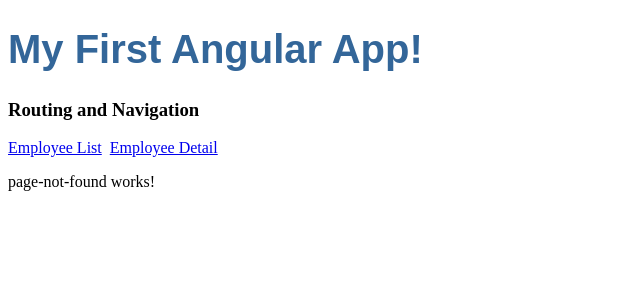
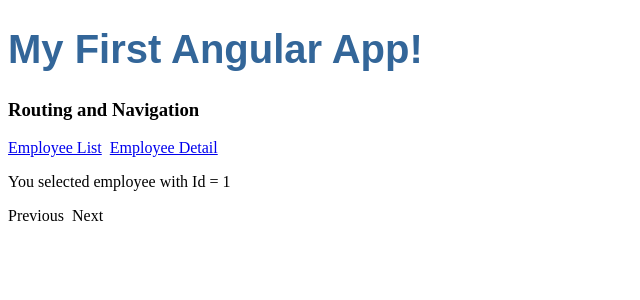
Before and after one commit to hmudimi/Angular6, an Angular app: page /employeedetail/1 in a window 1280 px wide. Shown: the top 300 px of the page, without its empty margins (0-640 px from the left). Built offline with nearby package versions, Linux system fonts and the light colour scheme.

Commit message:
paramMap observable implemnetation

```diff
--- a/src/app/app.routing-module.ts
+++ b/src/app/app.routing-module.ts
@@ -12,7 +12,7 @@
     //other paths
     {path: 'employeeslist', component: EmployeeListComponent},
     {path: 'employeedetail', component: EmployeeDetailComponent},
-    {path: 'particularEmployeeDetail/:id', component: ParticularEmployeeDetailComponent},
+    {path: 'employeedetail/:id', component: ParticularEmployeeDetailComponent},
 
     //If path doesn't exist
     {path: "**", component: PageNotFoundComponent}
--- a/src/app/employee-list/employee-list.component.ts
+++ b/src/app/employee-list/employee-list.component.ts
@@ -20,7 +20,7 @@
   }
 
   onSelect(employee) {
-    this.router.navigate(['/particularEmployeeDetail', employee.id]);
+    this.router.navigate(['/employeedetail', employee.id]);
   }
 
 }
--- a/src/app/particular-employee-detail/particular-employee-detail.component.html
+++ b/src/app/particular-employee-detail/particular-employee-detail.component.html
@@ -1,3 +1,6 @@
 <p>
   You selected employee with Id = {{employeeId}}
 </p>
+
+<a (click)="goPrevious()">Previous</a>&nbsp;
+<a (click)="goNext()">Next</a>
--- a/src/app/particular-employee-detail/particular-employee-detail.component.ts
+++ b/src/app/particular-employee-detail/particular-employee-detail.component.ts
@@ -1,6 +1,6 @@
 import { Component, OnInit } from '@angular/core';
 import { EmployeeService } from '../employee.service';
-import { ActivatedRoute } from '@angular/router';
+import { ActivatedRoute, Router, ParamMap } from '@angular/router';
 
 @Component({
   selector: 'particular-employee-detail',
@@ -13,15 +13,30 @@
   public errorMsg;
   public employeeId;
 
-  constructor(private _employeeService : EmployeeService, private route : ActivatedRoute) { }
+  constructor(private _employeeService : EmployeeService, private route : ActivatedRoute, private router : Router) { }
 
   ngOnInit() {
     this._employeeService.getEmployees()
     .subscribe(data => this.employees = data,
                error => this.errorMsg = error);
 
-    let id = parseInt(this.route.snapshot.paramMap.get('id'));
-    this.employeeId = id;
+    // let id = parseInt(this.route.snapshot.paramMap.get('id'));
+    // this.employeeId = id;
+
+    this.route.paramMap.subscribe((params: ParamMap) => {
+      let id = parseInt(params.get('id'));
+      this.employeeId = id;
+    })
+  }
+
+  goPrevious() {
+    let previousId = this.employeeId - 1;
+    this.router.navigate(['/employeedetail', previousId])
+  }
+
+  goNext() {
+    let nextId = this.employeeId + 1;
+    this.router.navigate(['/employeedetail', nextId])
   }
 
 }
```
